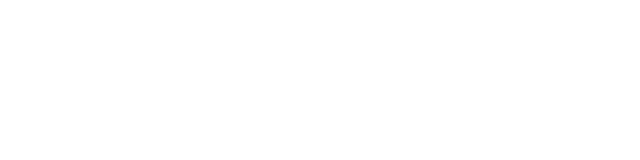
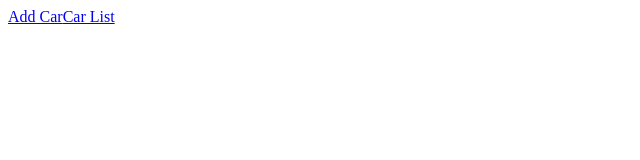
Before and after one commit to pshanthan/car-rental, an Angular app: page / in a window 1280 px wide. Shown: the top 160 px of the page, without its empty margins (0-640 px from the left). Built offline with nearby package versions, Linux system fonts and the light colour scheme.

Commit message:
Oct 6, 2026, 1:44 PM

```diff
--- a/src/app/app.component.html
+++ b/src/app/app.component.html
@@ -1 +1,5 @@
+<nav>
+  <a [routerLink]="['/add']">Add Car</a>
+  <a [routerLink]="['/list']">Car List</a>
+</nav>
 <router-outlet></router-outlet>
```
